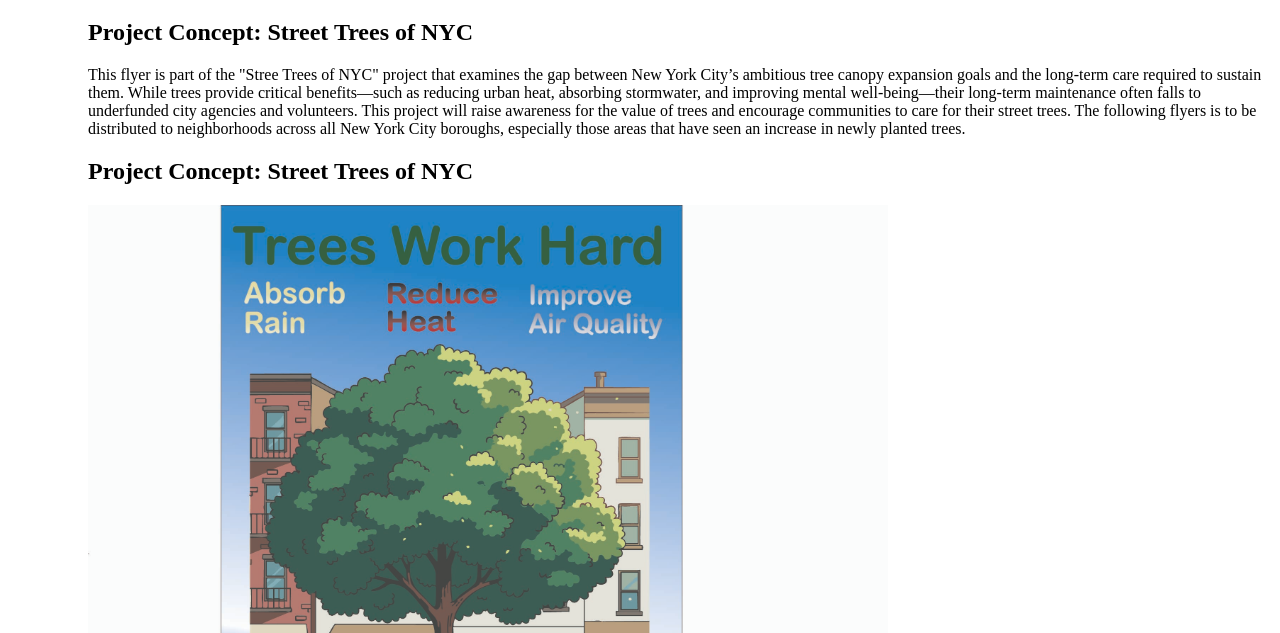
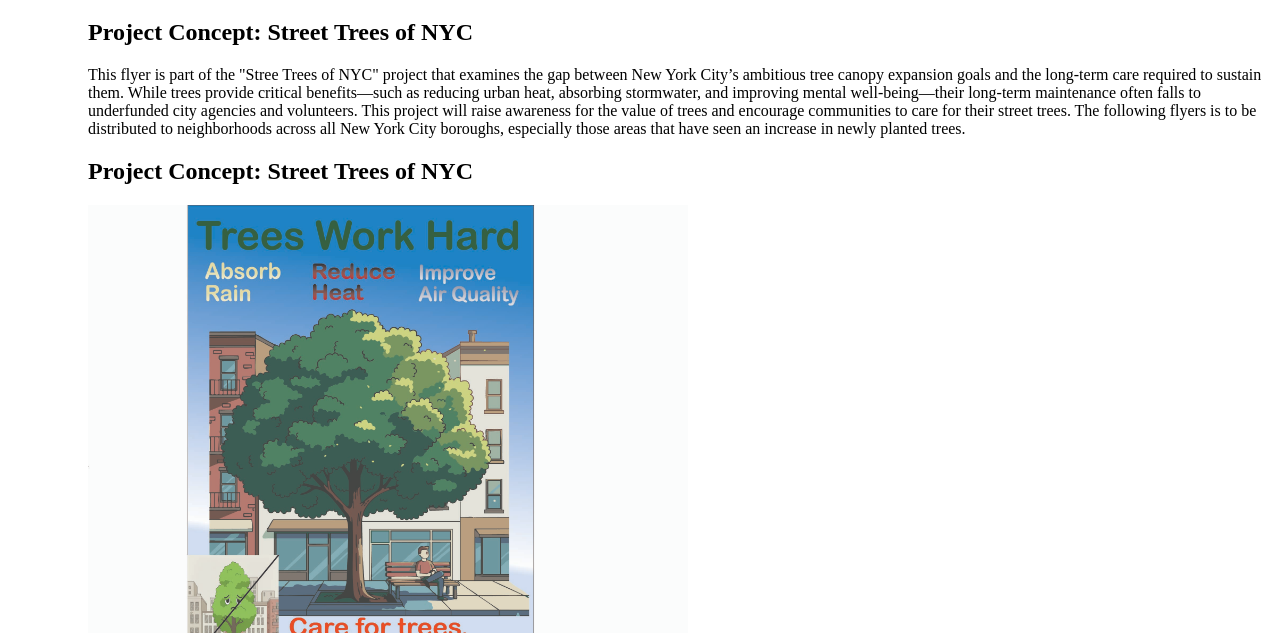
Before and after one commit to ldraho/Phase2, a plain HTML site: page index.html in a window 1280 px wide. Shown: the part 167-800 px from the top of the page. Drawn offline with Linux system fonts and the light colour scheme.

Commit message:
Change image width from 800 to 600 pixels
Updated the image width in the flyer to improve layout.

```diff
--- a/index.html
+++ b/index.html
@@ -25,6 +25,6 @@
   <p>This flyer is part of the "Stree Trees of NYC" project that examines the gap between New York City’s ambitious tree canopy expansion goals and the long-term care required to sustain them. While trees provide critical benefits—such as reducing urban heat, absorbing stormwater, and improving mental well-being—their long-term maintenance often falls to underfunded city agencies and volunteers. This project will raise awareness for the value of trees and encourage communities to care for their street trees. The following flyers is to be distributed to neighborhoods across all New York City boroughs, especially those areas that have seen an increase in newly planted trees.</p>
 
   <h2>Project Concept: Street Trees of NYC</h2>
-    <img src="img/treeposter.jpg" alt="trees work hard poster" width="800">
+    <img src="img/treeposter.jpg" alt="trees work hard poster" width="600">
 </body>
 </html>
```
